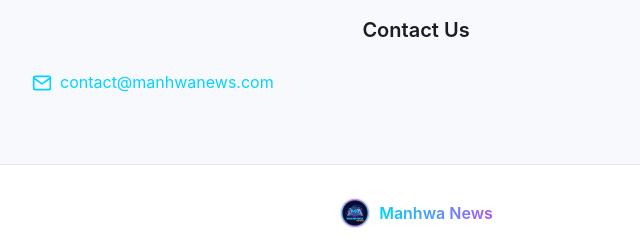
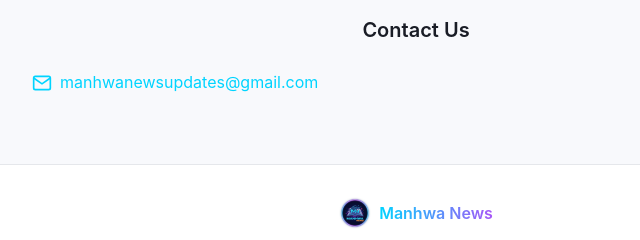
Before and after one commit to fang3yuan/Manhwa-News, a plain HTML site: page index.html in a window 1280 px wide. Shown: the part 1272-1512 px from the top of the page, 224-864 px from the left. Drawn offline with Linux system fonts and the light colour scheme; a script that the page names is missing.

Commit message:
Update contact email in index.html

```diff
--- a/index.html
+++ b/index.html
@@ -95,7 +95,7 @@
                         <path d="M4 4h16c1.1 0 2 .9 2 2v12c0 1.1-.9 2-2 2H4c-1.1 0-2-.9-2-2V6c0-1.1.9-2 2-2z"></path>
                         <polyline points="22,6 12,13 2,6"></polyline>
                     </svg>
-                    <span>contact@manhwanews.com</span>
+                    <span>manhwanewsupdates@gmail.com</span>
                 </a>
             </div>
         </section>
```
